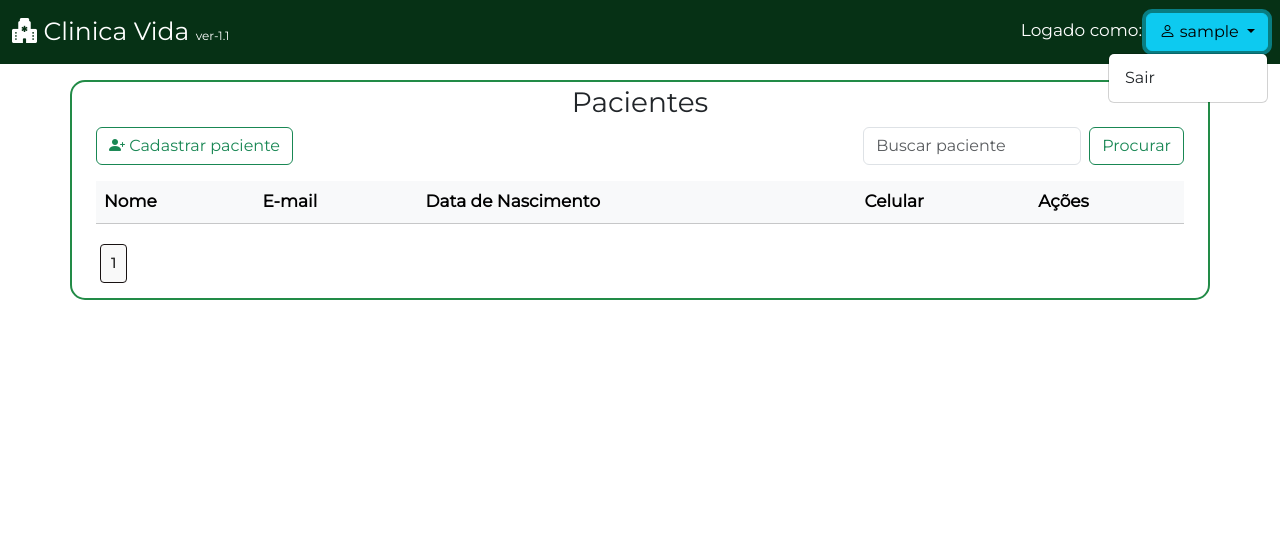
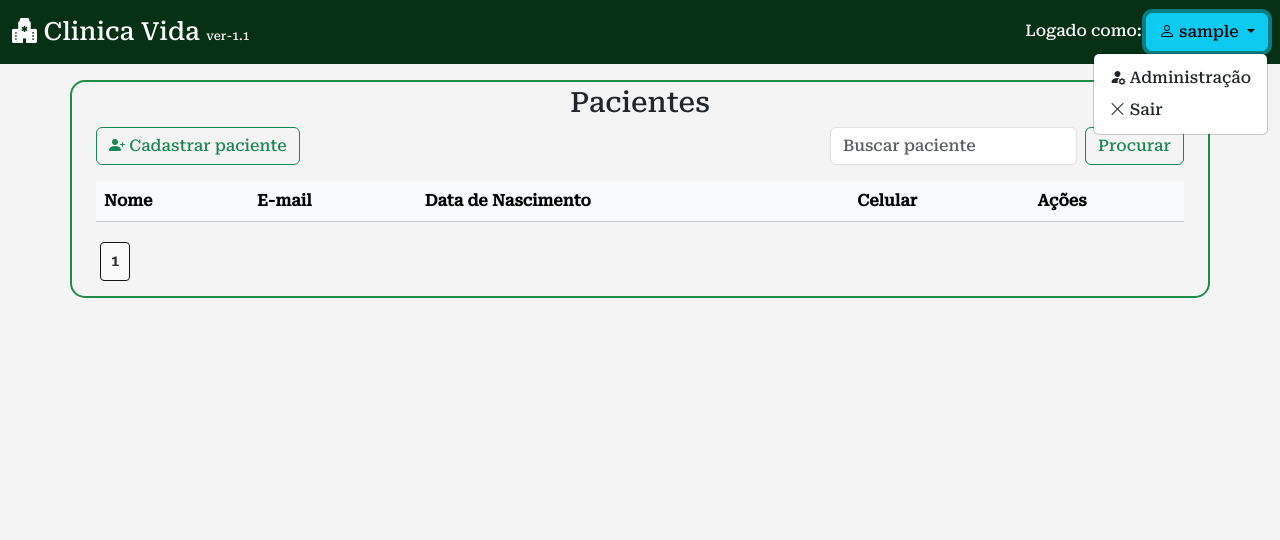
Before and after one commit to kemuelkesley/cadastro-pacientes, a Django app: page / in a window 1280 px wide, after a click that opens the changed part. Shown: the top 540 px of the page. Run offline with Django 4.2, Linux system fonts and the light colour scheme; the visitor is signed in with stand-in values (Sample User, id 1); data that the repository does not hold is empty.

Commit message:
melhoria no layout da tela de login, correção de fontes e configurações das paginas.

```diff
--- a/setup/static/assets/css/fontes.css
+++ b/setup/static/assets/css/fontes.css
@@ -1,9 +1,10 @@
+body {
+    font-family: 'Handlee', cursive;
+    font-family: 'Roboto Serif', serif;
+    font-size: 16px;
+}
+
 /* body {
-    font-family: 'Roboto', sans-serif;
-    font-size: 16px;
-} */
-
-body {
     font-family: 'Montserrat', sans-serif;
     font-size: 17px;
-}
+} */
--- a/setup/static/assets/css/tabela.css
+++ b/setup/static/assets/css/tabela.css
@@ -1,3 +1,10 @@
+body {
+    margin: 0;
+    padding: 0;
+    background-color: #f4f4f4;
+}
+
+
 .contorno_table {
     /* border-color: #1ebc55; */
     border-color: #228b47;
@@ -5,3 +12,11 @@
     border-width: 2px;
     border-radius: 15px;
 }
+
+.table-striped tbody tr:nth-child(odd) {
+    background-color: #f2f2f2; /* Cor de fundo para linhas ímpares */
+}
+
+.table-striped tbody tr:nth-child(even) {
+    background-color: #ffffff; /* Cor de fundo para linhas pares */
+}
--- a/setup/static/assets/css/tela_login.css
+++ b/setup/static/assets/css/tela_login.css
@@ -1,7 +1,6 @@
 body {
     margin: 0;
     padding: 0;
-    font-family: Arial, sans-serif;
     background-color: #f4f4f4;
 }
 
@@ -9,13 +8,14 @@ body {
     display: flex;
     align-items: center;
     justify-content: center;
-    height: 100vh;
+    /* height: 100vh; */ /* Centralizar a tela de login no meio da tela. */
+    padding-top: 12rem;
 }
 
 .login-form {
     background-color: #fff;
     padding: 20px;
-    border-radius: 8px;
+    border-radius: 30px;
     box-shadow: 0 0 10px rgba(0, 0, 0, 0.1);
     text-align: center;
     width: 450px;
--- a/templates/clinica/clinica_list.html
+++ b/templates/clinica/clinica_list.html
@@ -44,7 +44,7 @@
                     {% endfor %}
 
 
-                <table class="table table-hover">
+                <table class="table table-hover table-striped">
                     <thead class="table-light">
                         <tr>
                             <!-- <th scope="col">#</th> -->
--- a/templates/clinica/confirmar_exclusao_contato.html
+++ b/templates/clinica/confirmar_exclusao_contato.html
@@ -14,6 +14,7 @@
     <!-- CSS -->
     <link rel="stylesheet" href="{% static 'assets/css/deletar_paciente.css' %}">
     <link rel="stylesheet" href="{% static 'assets/css/formulario.css' %}">
+    <link rel="stylesheet" href="{% static 'assets/css/tabela.css' %}">
 
 </head>
 <body>
--- a/templates/login/login.html
+++ b/templates/login/login.html
@@ -4,6 +4,10 @@
 <head>
     <meta charset="UTF-8">
     <meta name="viewport" content="width=device-width, initial-scale=1.0">
+    <title>Login</title>
+
+    {% include "partials/fontes.html" %}
+
     <link rel="stylesheet" href="{% static 'assets/css/tela_login.css' %}">
 </head>
 <body>
--- a/templates/partials/fontes.html
+++ b/templates/partials/fontes.html
@@ -3,11 +3,9 @@
 <!-- icons -->
 <link rel="stylesheet" href="https://cdn.jsdelivr.net/npm/bootstrap-icons@1.11.2/font/bootstrap-icons.min.css">
 
-<!-- google fonts -->
 <link rel="preconnect" href="https://fonts.googleapis.com">
 <link rel="preconnect" href="https://fonts.gstatic.com" crossorigin>
-<link href="https://fonts.googleapis.com/css2?family=Krona+One&family=Montserrat&display=swap" rel="stylesheet">
-
+<link href="https://fonts.googleapis.com/css2?family=Handlee&family=Roboto+Serif:opsz,wght@8..144,500&display=swap" rel="stylesheet">
 
 <!--CSS-->
 <link rel="stylesheet" href="{% static 'assets/css/fontes.css' %}">
--- a/templates/partials/navbar.html
+++ b/templates/partials/navbar.html
@@ -13,7 +13,8 @@
                         <i class="bi bi-person"></i> {{ user.username }}
                     </button>
                     <ul class="dropdown-menu dropdown-menu-end">
-                        <li><a class="dropdown-item" href="{% url 'deslogar_usuario' %}">Sair</a></li>
+                        <li><a class="dropdown-item" target="_blank" href="http://127.0.0.1:8000/admin/"><i class="bi bi-person-fill-gear"></i></i> Administração</a></li>
+                        <li><a class="dropdown-item" href="{% url 'deslogar_usuario' %}"><i class="bi bi-x-lg"></i> Sair</a></li>
                     </ul>
                 </div>
             </div>
```
Also changed, not shown: setup/static/assets/css/deletar_paciente.css (+4 -4 lines), templates/login/cadastro.html (+1 -13 lines).
